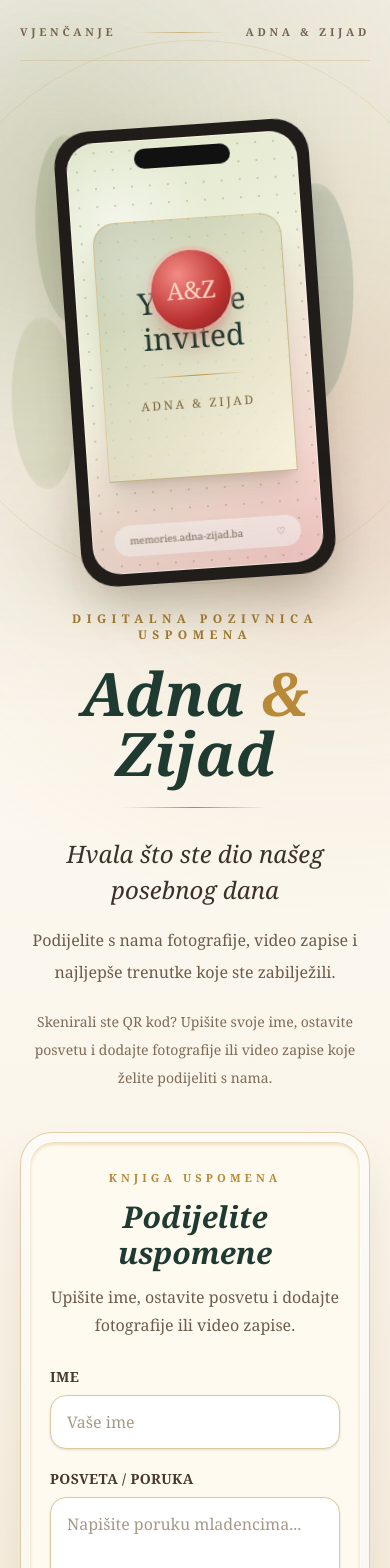
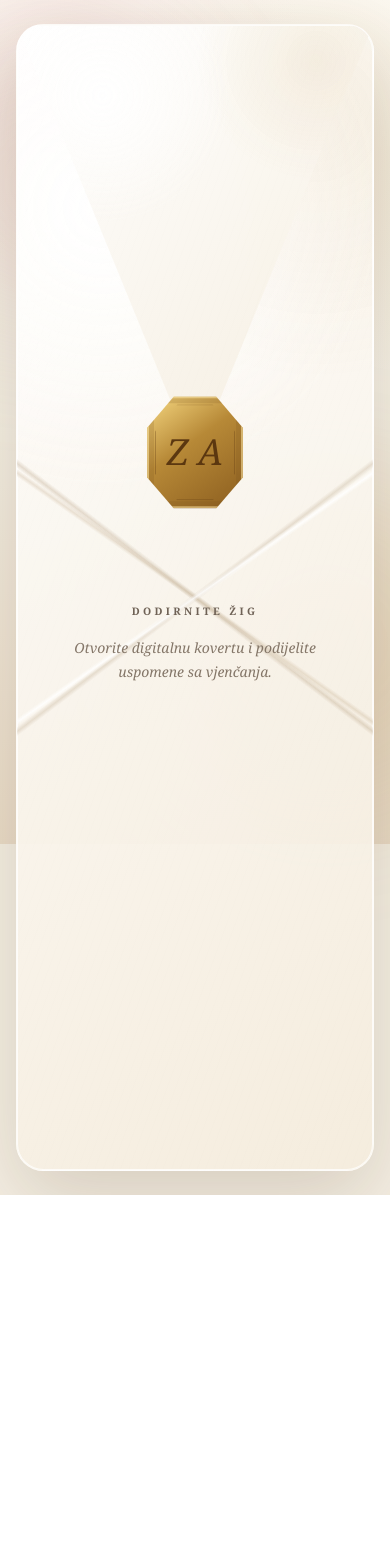
Before and after one commit to Adnich/wedding-memory-app, a Next.js app: page / in a window 390 px wide. Shown: the top 1568 px of the page. After the commit the page ends 1195 px from the top, so only its background shows below. Built offline with nearby package versions, Linux system fonts and the light colour scheme.

Commit message:
Add wedding envelope opening screen

```diff
--- a/app/page.tsx
+++ b/app/page.tsx
@@ -6,6 +6,7 @@ export default function HomePage() {
   const [loading, setLoading] = useState(false);
   const [status, setStatus] = useState("");
   const [statusType, setStatusType] = useState<"success" | "error" | "">("");
+  const [opened, setOpened] = useState(false);
 
   async function handleSubmit(e: React.FormEvent<HTMLFormElement>) {
     e.preventDefault();
@@ -49,291 +50,250 @@ export default function HomePage() {
   }
 
   return (
-    <main className="wedding-root relative min-h-screen overflow-hidden bg-[#fbf6ec] text-[#2b241d]">
+    <main className="envelope-root min-h-screen overflow-x-hidden bg-[#f5efe3] text-[#302820]">
       <style jsx global>{`
-        .wedding-root {
-          --ivory: #fbf6ec;
-          --paper: #fffaf0;
-          --sage: #7d8b62;
-          --forest: #1f3a31;
-          --gold: #b88a38;
-          --gold-soft: #e8d2a3;
-          --rose: #d7a09b;
-          --ink: #2b241d;
+        .envelope-root {
+          --paper: #fbf8ef;
+          --paper-deep: #efe5d5;
+          --ink: #302820;
+          --muted: #7d6f61;
+          --gold: #b78937;
+          --gold-light: #f3d58c;
+          --gold-deep: #8d6423;
+          --rose: #d8aaa2;
           font-family: Georgia, "Times New Roman", serif;
         }
 
-        .wedding-root .font-script {
+        .envelope-root .script {
           font-family: "Brush Script MT", "Segoe Script", Georgia, serif;
         }
 
-        .wedding-root .opening-scene {
-          animation: scene-rise 900ms cubic-bezier(0.16, 1, 0.3, 1) both;
+        .envelope-root .paper-texture {
+          background:
+            radial-gradient(circle at 24% 16%, rgba(255, 255, 255, 0.9), transparent 28%),
+            radial-gradient(circle at 84% 8%, rgba(183, 137, 55, 0.1), transparent 24%),
+            linear-gradient(145deg, rgba(255, 255, 255, 0.92), rgba(244, 236, 221, 0.92)),
+            repeating-linear-gradient(110deg, rgba(91, 74, 55, 0.026) 0 1px, transparent 1px 8px);
         }
 
-        .wedding-root .phone-frame {
-          animation: phone-float 5.5s ease-in-out infinite;
-          transform-origin: center;
+        .envelope-root .envelope-scene {
+          perspective: 1400px;
         }
 
-        .wedding-root .seal {
-          animation: seal-release 4.8s cubic-bezier(0.16, 1, 0.3, 1) infinite;
-          transform-origin: center;
+        .envelope-root .envelope-panel {
+          box-shadow:
+            0 28px 80px rgba(74, 50, 28, 0.18),
+            inset 0 0 0 1px rgba(255, 255, 255, 0.72);
+          transition:
+            min-height 900ms cubic-bezier(0.16, 1, 0.3, 1),
+            max-width 900ms cubic-bezier(0.16, 1, 0.3, 1),
+            border-radius 900ms cubic-bezier(0.16, 1, 0.3, 1);
         }
 
-        .wedding-root .invite-cover {
-          animation: cover-open 4.8s cubic-bezier(0.16, 1, 0.3, 1) infinite;
-          transform-origin: top center;
+        .envelope-root .envelope-panel::before,
+        .envelope-root .envelope-panel::after {
+          content: "";
+          position: absolute;
+          inset: 0;
+          pointer-events: none;
+          transition: opacity 700ms ease;
         }
 
-        .wedding-root .invite-content {
-          animation: content-reveal 4.8s ease-in-out infinite;
+        .envelope-root .envelope-panel::before {
+          background:
+            linear-gradient(37deg, transparent 49.65%, rgba(153, 124, 86, 0.24) 50%, transparent 50.35%),
+            linear-gradient(-37deg, transparent 49.65%, rgba(153, 124, 86, 0.2) 50%, transparent 50.35%);
         }
 
-        .wedding-root .leaf {
-          animation: leaf-sway 6.5s ease-in-out infinite;
-          transform-origin: bottom center;
+        .envelope-root .envelope-panel::after {
+          background:
+            linear-gradient(145deg, transparent 49.7%, rgba(255, 255, 255, 0.82) 50%, transparent 50.3%),
+            linear-gradient(-145deg, transparent 49.7%, rgba(187, 163, 129, 0.28) 50%, transparent 50.3%);
         }
 
-        .wedding-root .leaf:nth-child(2n) {
-          animation-delay: -2.2s;
+        .envelope-root .envelope-flap {
+          transform-origin: top center;
+          transform: rotateX(0deg);
+          transition:
+            transform 1050ms cubic-bezier(0.16, 1, 0.3, 1),
+            opacity 800ms ease;
+          clip-path: polygon(0 0, 100% 0, 50% 100%);
+          box-shadow: inset 0 -1px 0 rgba(153, 124, 86, 0.28);
         }
 
-        .wedding-root .fade-up {
+        .envelope-root .gold-seal {
+          clip-path: polygon(28% 0, 72% 0, 100% 28%, 100% 72%, 72% 100%, 28% 100%, 0 72%, 0 28%);
+          background:
+            linear-gradient(145deg, #f7d982 0%, #b78937 43%, #8c5e1f 100%);
+          box-shadow:
+            0 16px 34px rgba(80, 48, 13, 0.23),
+            inset 0 0 0 2px rgba(255, 232, 166, 0.55),
+            inset 0 0 0 7px rgba(117, 79, 29, 0.18);
+          transition:
+            transform 900ms cubic-bezier(0.16, 1, 0.3, 1),
+            opacity 500ms ease;
+        }
+
+        .envelope-root .gold-seal::before {
+          content: "";
+          position: absolute;
+          inset: 8px;
+          clip-path: inherit;
+          border: 1px solid rgba(96, 60, 18, 0.34);
+        }
+
+        .envelope-root .letter-content {
+          opacity: 0;
+          transform: translateY(54px) scale(0.985);
+          pointer-events: none;
+          transition:
+            opacity 700ms ease 260ms,
+            transform 850ms cubic-bezier(0.16, 1, 0.3, 1) 220ms;
+        }
+
+        .envelope-root .closed-copy {
+          transition:
+            opacity 420ms ease,
+            transform 520ms ease;
+        }
+
+        .envelope-root .envelope-open .envelope-panel {
+          min-height: 960px;
+          max-width: 760px;
+          border-radius: 2rem;
+        }
+
+        .envelope-root .envelope-open .envelope-panel::before,
+        .envelope-root .envelope-open .envelope-panel::after {
+          opacity: 0.22;
+        }
+
+        .envelope-root .envelope-open .envelope-flap {
+          transform: rotateX(-165deg);
+          opacity: 0.38;
+        }
+
+        .envelope-root .envelope-open .gold-seal {
+          opacity: 0;
+          transform: translateY(-96px) scale(0.42) rotate(-10deg);
+        }
+
+        .envelope-root .envelope-open .letter-content {
+          opacity: 1;
+          transform: translateY(0) scale(1);
+          pointer-events: auto;
+        }
+
+        .envelope-root .envelope-open .closed-copy {
           opacity: 0;
           transform: translateY(16px);
-          animation: fade-up 900ms cubic-bezier(0.16, 1, 0.3, 1) forwards;
         }
 
-        .wedding-root .delay-1 { animation-delay: 180ms; }
-        .wedding-root .delay-2 { animation-delay: 360ms; }
-        .wedding-root .delay-3 { animation-delay: 540ms; }
-        .wedding-root .delay-4 { animation-delay: 720ms; }
-
-        @keyframes scene-rise {
-          from {
-            opacity: 0;
-            transform: translateY(22px) scale(0.98);
-          }
-          to {
-            opacity: 1;
-            transform: translateY(0) scale(1);
-          }
-        }
-
-        @keyframes phone-float {
-          0%, 100% { transform: rotate(-4deg) translateY(0); }
-          50% { transform: rotate(-2deg) translateY(-10px); }
-        }
-
-        @keyframes seal-release {
-          0%, 22% {
-            opacity: 1;
-            transform: translateY(0) scale(1);
-          }
-          38%, 74% {
-            opacity: 0;
-            transform: translateY(-34px) scale(0.82);
-          }
-          100% {
-            opacity: 1;
-            transform: translateY(0) scale(1);
-          }
-        }
-
-        @keyframes cover-open {
-          0%, 24% {
-            transform: translateY(0) scaleY(1);
-            opacity: 1;
-          }
-          45%, 74% {
-            transform: translateY(-88%) scaleY(0.18);
-            opacity: 0.18;
-          }
-          100% {
-            transform: translateY(0) scaleY(1);
-            opacity: 1;
-          }
-        }
-
-        @keyframes content-reveal {
-          0%, 28% {
-            opacity: 0;
-            transform: translateY(20px) scale(0.98);
-          }
-          48%, 76% {
-            opacity: 1;
-            transform: translateY(0) scale(1);
-          }
-          100% {
-            opacity: 0;
-            transform: translateY(20px) scale(0.98);
-          }
-        }
-
-        @keyframes leaf-sway {
-          0%, 100% { transform: rotate(-3deg); }
-          50% { transform: rotate(5deg); }
-        }
-
-        @keyframes fade-up {
-          to {
-            opacity: 1;
-            transform: translateY(0);
+        @media (min-width: 640px) {
+          .envelope-root .envelope-open .envelope-panel {
+            min-height: 900px;
           }
         }
 
         @media (prefers-reduced-motion: reduce) {
-          .wedding-root *,
-          .wedding-root *::before,
-          .wedding-root *::after {
+          .envelope-root *,
+          .envelope-root *::before,
+          .envelope-root *::after {
+            transition-duration: 1ms !important;
             animation-duration: 1ms !important;
-            animation-iteration-count: 1 !important;
-            scroll-behavior: auto !important;
           }
         }
       `}</style>
 
-      <div className="pointer-events-none absolute inset-0 bg-[radial-gradient(circle_at_18%_6%,rgba(125,139,98,0.22),transparent_28%),radial-gradient(circle_at_86%_16%,rgba(184,138,56,0.18),transparent_30%),linear-gradient(180deg,#fffdf8_0%,#fbf6ec_48%,#efe1cc_100%)]" />
-      <div className="pointer-events-none absolute -left-24 top-16 h-72 w-72 rounded-full bg-[#7d8b62]/15 blur-3xl" />
-      <div className="pointer-events-none absolute -right-28 top-80 h-80 w-80 rounded-full bg-[#d7a09b]/20 blur-3xl" />
-      <div className="pointer-events-none absolute left-1/2 top-10 h-[34rem] w-[34rem] -translate-x-1/2 rounded-full border border-[#b88a38]/15" />
+      <div className="pointer-events-none fixed inset-0 bg-[radial-gradient(circle_at_18%_8%,rgba(216,170,162,0.24),transparent_28%),radial-gradient(circle_at_82%_18%,rgba(183,137,55,0.17),transparent_30%),linear-gradient(180deg,#fffdf8_0%,#f5efe3_52%,#eadcc8_100%)]" />
+      <div className="pointer-events-none fixed -left-24 top-10 h-72 w-72 rounded-full bg-[#d8aaa2]/20 blur-3xl" />
+      <div className="pointer-events-none fixed -right-24 bottom-10 h-80 w-80 rounded-full bg-[#b78937]/15 blur-3xl" />
 
-      <div className="relative mx-auto flex min-h-screen w-full max-w-6xl flex-col px-5 py-6 sm:px-8 lg:px-10">
-        <header className="fade-up flex items-center justify-between border-b border-[#c9a766]/30 pb-5 text-[0.68rem] font-semibold uppercase tracking-[0.34em] text-[#76634e]">
-          <span>Vjenčanje</span>
-          <span className="mx-5 h-px flex-1 bg-gradient-to-r from-transparent via-[#b88a38]/55 to-transparent" />
-          <span>Adna & Zijad</span>
-        </header>
+      <section
+        className={`envelope-scene relative mx-auto flex min-h-screen w-full max-w-5xl items-center justify-center px-4 py-6 sm:px-6 ${
+          opened ? "envelope-open items-start sm:items-center" : ""
+        }`}
+      >
+        <div className="envelope-panel paper-texture relative min-h-[min(760px,calc(100vh-48px))] w-full max-w-[430px] overflow-hidden rounded-[1.7rem] border border-white/70">
+          <div className="envelope-flap paper-texture absolute inset-x-0 top-0 z-20 h-[38%] border-t border-white/80" />
 
-        <section className="grid flex-1 items-center gap-10 py-10 lg:grid-cols-[0.95fr_1.05fr] lg:gap-12 lg:py-12">
-          <div className="order-2 text-center lg:order-1 lg:text-left">
-            <p className="fade-up delay-1 text-xs font-semibold uppercase tracking-[0.45em] text-[#9b762f]">
-              Digitalna pozivnica uspomena
+          <div className="closed-copy absolute inset-x-8 top-[45%] z-30 -translate-y-1/2 text-center">
+            <button
+              type="button"
+              onClick={() => setOpened(true)}
+              className="gold-seal relative mx-auto flex h-28 w-24 items-center justify-center text-[#5b3710] transition hover:scale-105 focus:outline-none focus:ring-4 focus:ring-[#b78937]/25"
+              aria-label="Otvori kovertu"
+            >
+              <span className="script relative z-10 text-4xl italic leading-none">
+                Z A
+              </span>
+            </button>
+
+            <p className="mt-24 text-[0.65rem] font-semibold uppercase tracking-[0.32em] text-[#6f6256]">
+              Dodirnite žig
             </p>
-            <h1 className="fade-up delay-2 mt-5 text-6xl font-semibold italic leading-none text-[#1f3a31] sm:text-7xl lg:text-8xl">
-              Adna <span className="text-[#b88a38]">&</span> Zijad
-            </h1>
-            <div className="fade-up delay-2 mx-auto mt-6 h-px w-36 bg-gradient-to-r from-transparent via-[#b88a38] to-transparent lg:mx-0" />
-            <p className="fade-up delay-3 mt-7 text-2xl italic leading-9 text-[#3b3128]">
-              Hvala što ste dio našeg posebnog dana
-            </p>
-            <p className="fade-up delay-3 mx-auto mt-4 max-w-xl text-base leading-8 text-[#6d5c49] lg:mx-0">
-              Podijelite s nama fotografije, video zapise i najljepše trenutke
-              koje ste zabilježili.
-            </p>
-            <p className="fade-up delay-4 mx-auto mt-5 max-w-xl text-sm leading-7 text-[#7d6b57] lg:mx-0">
-              Skenirali ste QR kod? Upišite svoje ime, ostavite posvetu i
-              dodajte fotografije ili video zapise koje želite podijeliti s
-              nama.
+            <p className="mx-auto mt-4 max-w-xs text-sm italic leading-6 text-[#847668]">
+              Otvorite digitalnu kovertu i podijelite uspomene sa vjenčanja.
             </p>
           </div>
 
-          <div className="opening-scene order-1 mx-auto w-full max-w-sm lg:order-2 lg:max-w-md">
-            <div className="relative min-h-[470px] sm:min-h-[540px]">
-              <div className="leaf absolute left-1 top-8 h-48 w-24 rounded-full bg-[#7d8b62]/25 blur-sm [clip-path:ellipse(34%_49%_at_50%_50%)]" />
-              <div className="leaf absolute right-0 top-20 h-56 w-28 rounded-full bg-[#426854]/20 blur-sm [clip-path:ellipse(34%_49%_at_50%_50%)]" />
-              <div className="leaf absolute -left-5 bottom-20 h-44 w-24 rounded-full bg-[#9daa75]/22 blur-sm [clip-path:ellipse(34%_49%_at_50%_50%)]" />
-
-              <div className="phone-frame absolute left-1/2 top-6 w-[255px] -translate-x-1/2 rounded-[2.2rem] bg-[#1f1c1a] p-3 shadow-2xl shadow-[#3c2c18]/30 sm:w-[295px]">
-                <div className="relative overflow-hidden rounded-[1.75rem] border border-white/10 bg-[#f9f0dc]">
-                  <div className="absolute left-1/2 top-2 z-20 h-5 w-24 -translate-x-1/2 rounded-full bg-[#111]" />
-                  <div className="relative h-[430px] bg-[radial-gradient(circle_at_20%_18%,rgba(255,255,255,0.55),transparent_24%),linear-gradient(145deg,#dde5c8_0%,#eef0dc_42%,#f6c9c8_100%)] sm:h-[500px]">
-                    <div className="absolute inset-0 opacity-35 [background-image:radial-gradient(#7d8b62_1px,transparent_1px)] [background-size:18px_18px]" />
-                    <div className="invite-content absolute inset-x-5 top-20 rounded-t-[1.4rem] border border-white/60 bg-white/55 px-5 pb-8 pt-10 text-center shadow-xl shadow-[#6b4b2a]/10 backdrop-blur">
-                      <p className="text-[0.62rem] uppercase tracking-[0.35em] text-[#9b762f]">
-                        Wedding memories
-                      </p>
-                      <p className="font-script mt-5 text-4xl leading-none text-[#1f3a31]">
-                        Adna & Zijad
-                      </p>
-                      <div className="mx-auto mt-5 h-px w-24 bg-gradient-to-r from-transparent via-[#b88a38] to-transparent" />
-                      <p className="mt-5 text-sm italic leading-6 text-[#5d4d3b]">
-                        Podijelite s nama trenutke koje želite sačuvati.
-                      </p>
-                    </div>
-
-                    <div className="invite-cover absolute inset-x-5 top-20 rounded-t-[1.4rem] border border-[#b88a38]/35 bg-[linear-gradient(135deg,rgba(126,142,98,0.35),rgba(247,244,220,0.95)),radial-gradient(circle_at_20%_18%,rgba(255,255,255,0.75),transparent_24%)] px-5 py-16 text-center shadow-xl shadow-[#4d3b22]/15">
-                      <p className="font-script text-3xl text-[#1f3a31]">
-                        You are invited
-                      </p>
-                      <div className="mx-auto mt-5 h-px w-24 bg-gradient-to-r from-transparent via-[#b88a38] to-transparent" />
-                      <p className="mt-5 text-xs uppercase tracking-[0.22em] text-[#7a633b]">
-                        Adna & Zijad
-                      </p>
-                    </div>
-
-                    <div className="seal absolute left-1/2 top-28 z-30 flex h-20 w-20 -translate-x-1/2 items-center justify-center rounded-full bg-[radial-gradient(circle_at_35%_30%,#f48b84,#b93130_62%,#7f1f21)] text-[#ffd9c9] shadow-xl shadow-[#802322]/30 ring-4 ring-[#f0b1a7]/45">
-                      <span className="font-script text-2xl">A&Z</span>
-                    </div>
-
-                    <div className="absolute bottom-4 left-1/2 flex w-[82%] -translate-x-1/2 items-center justify-between rounded-full bg-white/55 px-4 py-2 text-[0.62rem] text-[#7a6a59] backdrop-blur">
-                      <span>memories.adna-zijad.ba</span>
-                      <span>♡</span>
-                    </div>
-                  </div>
+          <div className="letter-content relative z-10 px-5 py-8 sm:px-8 sm:py-10">
+            <div className="mx-auto max-w-xl rounded-[1.6rem] border border-[#d8bd80]/55 bg-[#fffaf0]/92 p-5 shadow-2xl shadow-[#6b4c28]/10 backdrop-blur sm:p-8">
+              <div className="text-center">
+                <div className="mx-auto flex h-16 w-14 items-center justify-center [clip-path:polygon(28%_0,72%_0,100%_28%,100%_72%,72%_100%,28%_100%,0_72%,0_28%)] bg-gradient-to-br from-[#f4da8c] via-[#bd8d36] to-[#8b5d1e] text-[#5b3710] shadow-lg shadow-[#8b5d1e]/20">
+                  <span className="script text-2xl italic">Z A</span>
                 </div>
-              </div>
-
-              <div className="absolute bottom-0 left-1/2 w-[86%] -translate-x-1/2 rounded-full bg-[#4a321d]/20 blur-2xl h-10" />
-            </div>
-          </div>
-        </section>
-
-        <section className="mx-auto w-full max-w-2xl pb-12">
-          <div className="rounded-[2rem] border border-[#c9a766]/55 bg-white/55 p-2 shadow-2xl shadow-[#5d3f1e]/15 backdrop-blur-xl">
-            <div className="rounded-[1.55rem] border border-white/80 bg-[#fffaf0]/95 px-5 py-7 shadow-inner shadow-[#ead6ad] sm:px-8 sm:py-9">
-              <div className="mx-auto mb-7 max-w-md text-center">
-                <p className="text-[0.7rem] font-bold uppercase tracking-[0.36em] text-[#b88a38]">
-                  Knjiga uspomena
+                <p className="mt-6 text-[0.68rem] font-bold uppercase tracking-[0.38em] text-[#b78937]">
+                  Adna & Zijad
                 </p>
-                <h2 className="mt-3 text-3xl font-semibold italic text-[#1f3a31]">
+                <h1 className="mt-3 text-4xl font-semibold italic leading-tight text-[#2d261f] sm:text-5xl">
                   Podijelite uspomene
-                </h2>
-                <p className="mt-3 text-base leading-7 text-[#6d5c49]">
-                  Upišite ime, ostavite posvetu i dodajte fotografije ili video
-                  zapise.
+                </h1>
+                <p className="mx-auto mt-4 max-w-md text-base leading-7 text-[#6f6256]">
+                  Skenirali ste QR kod? Upišite svoje ime, ostavite posvetu i
+                  dodajte fotografije ili video zapise koje želite podijeliti s
+                  nama.
                 </p>
               </div>
 
-              <form onSubmit={handleSubmit} className="space-y-5 text-left">
+              <form onSubmit={handleSubmit} className="mt-7 space-y-5 text-left">
                 <div>
-                  <label className="mb-2 block text-sm font-semibold uppercase tracking-wide text-[#47382b]">
+                  <label className="mb-2 block text-sm font-semibold uppercase tracking-wide text-[#4c4035]">
                     Ime
                   </label>
                   <input
                     name="name"
                     required
                     placeholder="Vaše ime"
-                    className="w-full rounded-2xl border border-[#dec99d] bg-white px-4 py-3.5 text-[#2b241d] shadow-sm outline-none transition placeholder:text-[#a89986] focus:border-[#b88a38] focus:ring-4 focus:ring-[#b88a38]/15"
+                    className="w-full rounded-2xl border border-[#dfc99b] bg-white px-4 py-3.5 text-[#302820] shadow-sm outline-none transition placeholder:text-[#a99b8c] focus:border-[#b78937] focus:ring-4 focus:ring-[#b78937]/15"
                   />
                 </div>
 
                 <div>
-                  <label className="mb-2 block text-sm font-semibold uppercase tracking-wide text-[#47382b]">
+                  <label className="mb-2 block text-sm font-semibold uppercase tracking-wide text-[#4c4035]">
                     Posveta / poruka
                   </label>
                   <textarea
                     name="message"
                     rows={5}
                     placeholder="Napišite poruku mladencima..."
-                    className="w-full resize-y rounded-2xl border border-[#dec99d] bg-white px-4 py-3.5 text-[#2b241d] shadow-sm outline-none transition placeholder:text-[#a89986] focus:border-[#b88a38] focus:ring-4 focus:ring-[#b88a38]/15"
+                    className="w-full resize-y rounded-2xl border border-[#dfc99b] bg-white px-4 py-3.5 text-[#302820] shadow-sm outline-none transition placeholder:text-[#a99b8c] focus:border-[#b78937] focus:ring-4 focus:ring-[#b78937]/15"
                   />
                 </div>
 
                 <div>
-                  <label className="mb-2 block text-sm font-semibold uppercase tracking-wide text-[#47382b]">
+                  <label className="mb-2 block text-sm font-semibold uppercase tracking-wide text-[#4c4035]">
                     Fotografije ili video
                   </label>
-                  <div className="rounded-3xl border border-dashed border-[#b88a38]/60 bg-gradient-to-br from-[#fff8ec] to-white p-4 shadow-sm">
+                  <div className="rounded-3xl border border-dashed border-[#b78937]/60 bg-gradient-to-br from-[#fff8ec] to-white p-4 shadow-sm">
                     <input
                       name="files"
                       type="file"
                       multiple
                       accept="image/*,video/*"
-                      className="w-full cursor-pointer rounded-2xl bg-white/80 px-3 py-3 text-sm text-[#5c493b] file:mr-4 file:cursor-pointer file:rounded-full file:border-0 file:bg-gradient-to-r file:from-[#1f3a31] file:to-[#315f4f] file:px-4 file:py-2.5 file:text-sm file:font-semibold file:text-[#fff8ec] hover:bg-white focus:outline-none focus:ring-4 focus:ring-[#b88a38]/15"
+                      className="w-full cursor-pointer rounded-2xl bg-white/85 px-3 py-3 text-sm text-[#5c493b] file:mr-4 file:cursor-pointer file:rounded-full file:border-0 file:bg-gradient-to-r file:from-[#2d261f] file:to-[#8d6423] file:px-4 file:py-2.5 file:text-sm file:font-semibold file:text-[#fff8ec] hover:bg-white focus:outline-none focus:ring-4 focus:ring-[#b78937]/15"
                     />
-                    <p className="mt-3 text-sm leading-6 text-[#76634e]">
+                    <p className="mt-3 text-sm leading-6 text-[#766858]">
                       Možete dodati više fotografija ili video zapisa odjednom.
                     </p>
                   </div>
@@ -341,11 +301,11 @@ export default function HomePage() {
 
                 <button
                   disabled={loading}
-                  className="group w-full rounded-2xl bg-gradient-to-r from-[#1f3a31] via-[#315f4f] to-[#b88a38] px-5 py-4 text-base font-semibold text-[#fff8ec] shadow-xl shadow-[#1f3a31]/20 transition hover:-translate-y-0.5 hover:shadow-2xl hover:shadow-[#8b672c]/25 disabled:cursor-not-allowed disabled:opacity-60"
+                  className="group w-full rounded-2xl bg-gradient-to-r from-[#2d261f] via-[#5a4028] to-[#b78937] px-5 py-4 text-base font-semibold text-[#fff8ec] shadow-xl shadow-[#5a4028]/20 transition hover:-translate-y-0.5 hover:shadow-2xl hover:shadow-[#8b672c]/25 disabled:cursor-not-allowed disabled:opacity-60"
                 >
                   <span className="inline-flex items-center justify-center gap-2">
                     {loading ? "Uspomene se šalju..." : "Pošalji uspomene"}
-                    <span className="h-px w-6 bg-[#f3d99e] transition group-hover:w-9" />
+                    <span className="h-px w-6 bg-[#f3d58c] transition group-hover:w-9" />
                   </span>
                 </button>
               </form>
@@ -361,22 +321,16 @@ export default function HomePage() {
                   {status}
                 </p>
               )}
+
+              <div className="mx-auto mt-8 h-px w-28 bg-gradient-to-r from-transparent via-[#b78937] to-transparent" />
+              <p className="mt-5 text-center text-sm italic leading-7 text-[#6f6256]">
+                Svaka fotografija i svaka poruka ostaje kao dio naše
+                zajedničke uspomene.
+              </p>
             </div>
           </div>
-
-          <div className="mx-auto mt-10 max-w-xl text-center">
-            <div className="mx-auto mb-5 h-px w-28 bg-gradient-to-r from-transparent via-[#b88a38] to-transparent" />
-            <p className="text-base italic leading-7 text-[#6d5c49]">
-              Svaka fotografija i svaka poruka ostaje kao dio naše zajedničke
-              uspomene.
-            </p>
-          </div>
-        </section>
-
-        <footer className="border-t border-[#c9a766]/30 py-6 text-center text-sm font-medium text-[#76634e]">
-          S ljubavlju, Adna i Zijad ♡
-        </footer>
-      </div>
+        </div>
+      </section>
     </main>
   );
 }
```
